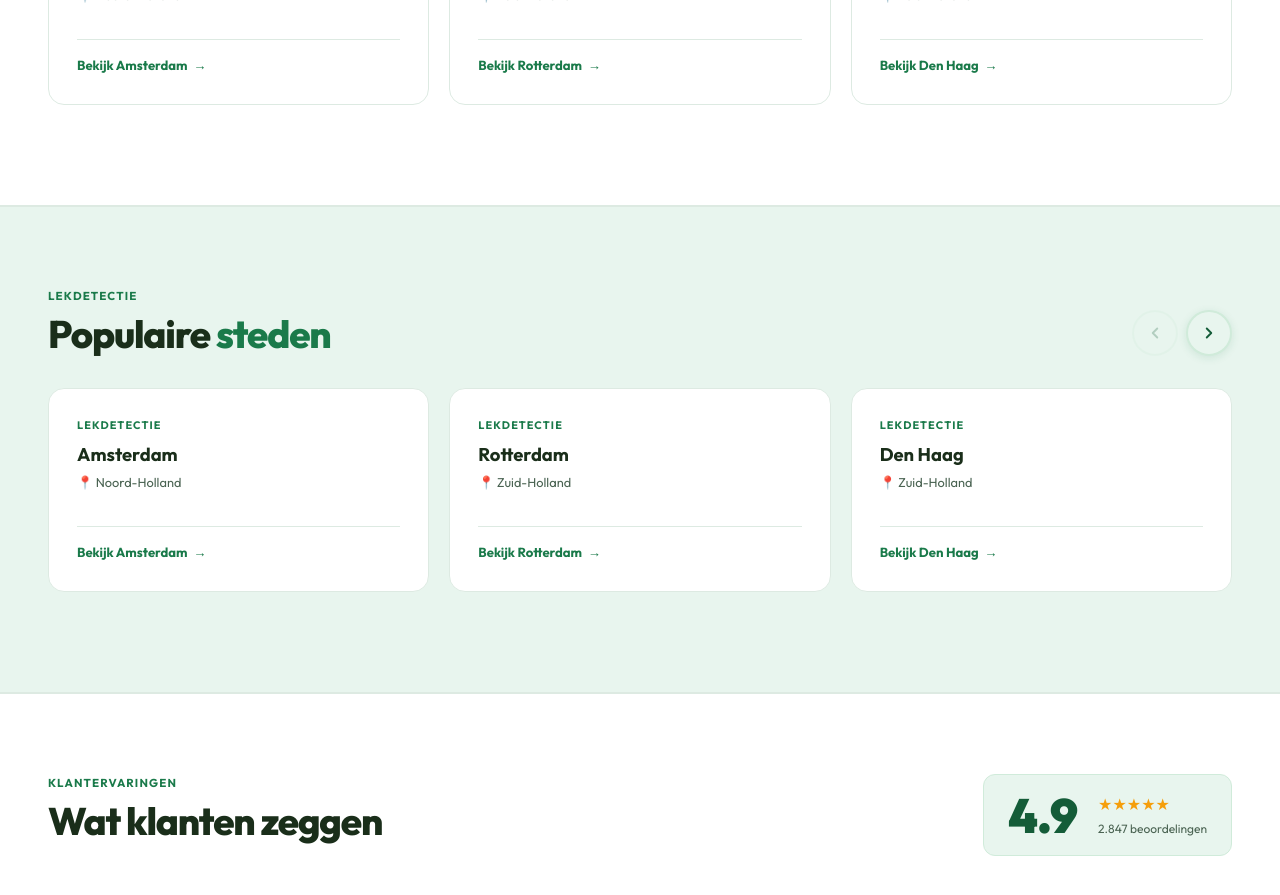
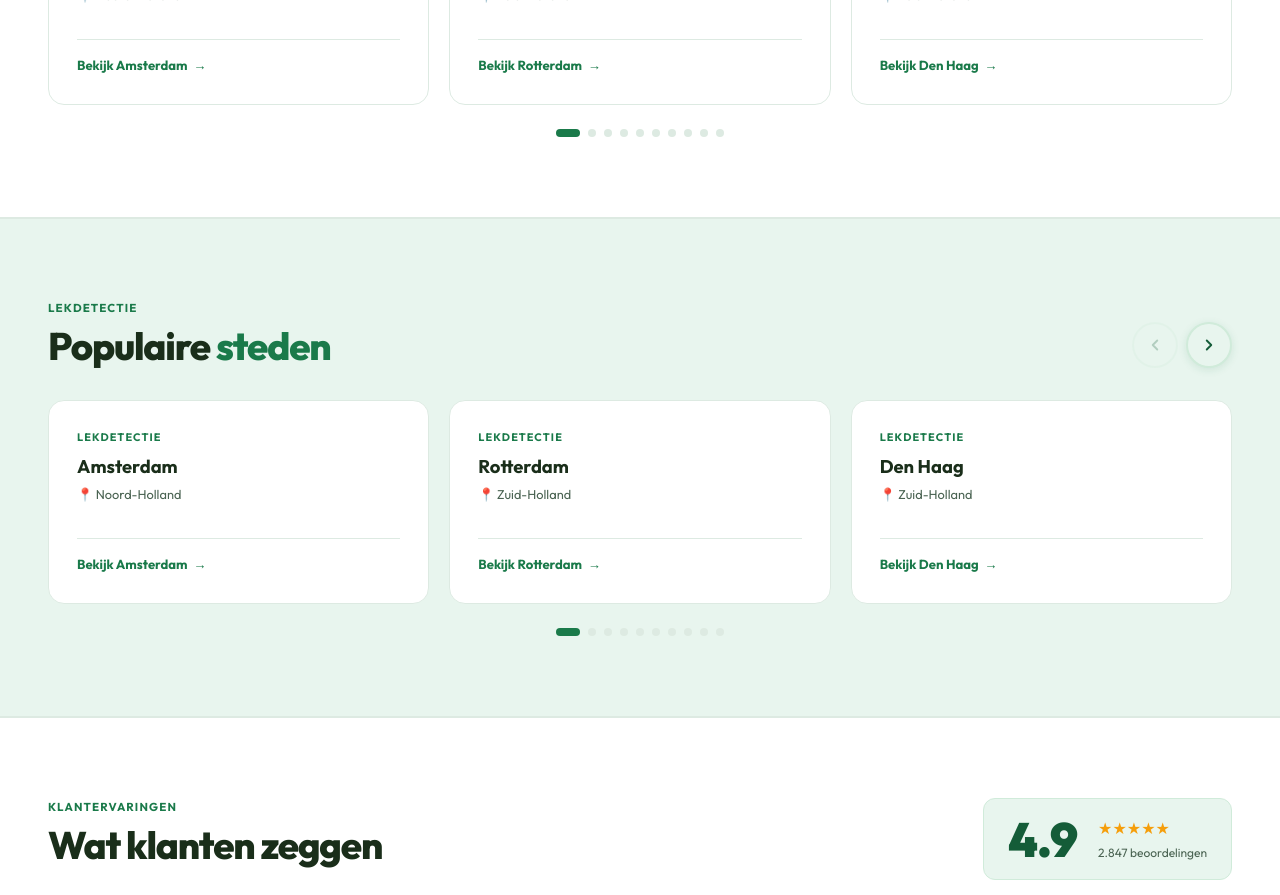
Before and after one commit to SanderKooi/lekkage, a Next.js app: page / in a window 1280 px wide. Shown: the part 2940-3835 px from the top of the page. Built offline with nearby package versions, Linux system fonts and the light colour scheme.

Commit message:
Update index.jsx

```diff
--- a/pages/index.jsx
+++ b/pages/index.jsx
@@ -130,6 +130,8 @@ export default function Homepage() {
   const [slideLekdetectie, setSlideLekdetectie] = useState(0)
   const trackLekkageRef = useRef(null)
   const trackLekdetectieRef = useRef(null)
+  const touchLekkageX = useRef(0)
+  const touchLekdetectieX = useRef(0)
 
   function goCarousel(slugs, slide, setSlide, trackRef2) {
     const vis = getVisible()
@@ -139,6 +141,17 @@ export default function Homepage() {
     const cardWidth = (wrapWidth - (vis - 1) * GAP) / vis
     trackRef2.current.style.transform = `translateX(-${next * (cardWidth + GAP)}px)`
     setSlide(next)
+  }
+
+  function handleTouchStartLekkage(e) { touchLekkageX.current = e.touches[0].clientX }
+  function handleTouchEndLekkage(e) {
+    const diff = touchLekkageX.current - e.changedTouches[0].clientX
+    if (Math.abs(diff) > 50) goCarousel(lekkageSteden, slideLekkage + (diff > 0 ? 1 : -1), setSlideLekkage, trackLekkageRef)
+  }
+  function handleTouchStartLekdetectie(e) { touchLekdetectieX.current = e.touches[0].clientX }
+  function handleTouchEndLekdetectie(e) {
+    const diff = touchLekdetectieX.current - e.changedTouches[0].clientX
+    if (Math.abs(diff) > 50) goCarousel(lekdetectieSteden, slideLekdetectie + (diff > 0 ? 1 : -1), setSlideLekdetectie, trackLekdetectieRef)
   }
 
   function getVisible() {
@@ -387,7 +400,7 @@ export default function Homepage() {
               </button>
             </div>
           </div>
-          <div className="carousel-wrap">
+          <div className="carousel-wrap" onTouchStart={handleTouchStartLekkage} onTouchEnd={handleTouchEndLekkage}>
             <div className="carousel-track" ref={trackLekkageRef} style={{transform:'translateX(0)'}}>
               {lekkageSteden.map(slug => {
                 const s = alleSteden.find(x => x.slug === slug)
@@ -402,6 +415,11 @@ export default function Homepage() {
                 )
               })}
             </div>
+          </div>
+          <div className="carousel-footer">
+            {lekkageSteden.map((_, i) => (
+              <button key={i} className={`carousel-dot${slideLekkage === i ? ' active' : ''}`} onClick={() => goCarousel(lekkageSteden, i, setSlideLekkage, trackLekkageRef)} aria-label={`Stad ${i + 1}`} />
+            ))}
           </div>
         </div>
       </section>
@@ -423,7 +441,7 @@ export default function Homepage() {
               </button>
             </div>
           </div>
-          <div className="carousel-wrap">
+          <div className="carousel-wrap" onTouchStart={handleTouchStartLekdetectie} onTouchEnd={handleTouchEndLekdetectie}>
             <div className="carousel-track" ref={trackLekdetectieRef} style={{transform:'translateX(0)'}}>
               {lekdetectieSteden.map(slug => {
                 const s = alleSteden.find(x => x.slug === slug)
@@ -438,6 +456,11 @@ export default function Homepage() {
                 )
               })}
             </div>
+          </div>
+          <div className="carousel-footer">
+            {lekdetectieSteden.map((_, i) => (
+              <button key={i} className={`carousel-dot${slideLekdetectie === i ? ' active' : ''}`} onClick={() => goCarousel(lekdetectieSteden, i, setSlideLekdetectie, trackLekdetectieRef)} aria-label={`Stad ${i + 1}`} />
+            ))}
           </div>
         </div>
       </section>
```
